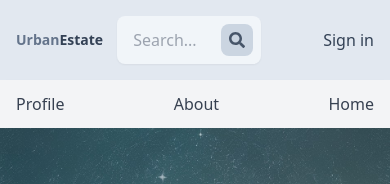
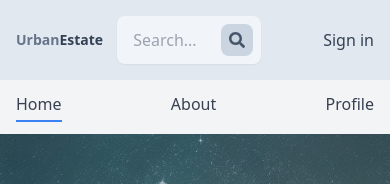
Before and after one commit to Deeppatelll/Urban-Estate, a React (Vite) app in the folder client/: page / in a window 390 px wide. Shown: the top 184 px of the page. Built offline with nearby package versions, Linux system fonts and the light colour scheme; no server answers.

Commit message:
deployment changes

```diff
--- a/client/src/pages/About.jsx
+++ b/client/src/pages/About.jsx
@@ -5,11 +5,34 @@ export default function About() {
   return (
     <main>
       {/* 🔹 This section shows on small screens only */}
-      <div className="sm:hidden flex justify-between bg-gray-100 py-3 px-4 shadow-md">
-        <Link to="/" className="text-gray-700 font-medium">Home</Link>
-        <Link to="/about" className="text-gray-700 font-medium">About</Link>
-        <Link to="/profile" className="text-gray-700 font-medium">Profile</Link>
-      </div>
+     {/* 🔹 This section shows on small screens only */}
+<div className="sm:hidden flex justify-between bg-gray-100 py-3 px-4 shadow-md">
+  <Link
+    to="/"
+    className={`text-gray-700 font-medium pb-1 hover:text-blue-500 ${
+      location.pathname === "/" ? "border-b-2 border-blue-500 text-blue-600" : ""
+    }`}
+  >
+    Home
+  </Link>
+  <Link
+    to="/about"
+    className={`text-gray-700 font-medium pb-1 hover:text-blue-500 ${
+      location.pathname === "/about" ? "border-b-2 border-blue-500 text-blue-600" : ""
+    }`}
+  >
+    About
+  </Link>
+  <Link
+    to="/profile"
+    className={`text-gray-700 font-medium pb-1 hover:text-blue-500 ${
+      location.pathname === "/profile" ? "border-b-2 border-blue-500 text-blue-600" : ""
+    }`}
+  >
+    Profile
+  </Link>
+</div>
+
 
       <div className="min-h-screen bg-gray-100 flex flex-col items-center p-6">
         <div className="max-w-4xl w-full bg-white shadow-lg rounded-2xl p-8">
--- a/client/src/pages/Home.jsx
+++ b/client/src/pages/Home.jsx
@@ -46,11 +46,35 @@ export default function Home() {
     <div>
 
       {/* 🔹 This section shows on small screens only */}
-      <div className="sm:hidden flex justify-between bg-gray-100 py-3 px-4 shadow-md">
-        <Link to="/profile" className="text-gray-700 font-medium">Profile</Link>
-        <Link to="/about" className="text-gray-700 font-medium">About</Link>
-        <Link to="/" className="text-gray-700 font-medium">Home</Link>
-      </div>
+       {/* 🔹 This section shows on small screens only */}
+       {/* 🔹 This section shows on small screens only */}
+<div className="sm:hidden flex justify-between bg-gray-100 py-3 px-4 shadow-md">
+  <Link
+    to="/"
+    className={`text-gray-700 font-medium pb-1 hover:text-blue-500 ${
+      location.pathname === "/" ? "border-b-2 border-blue-500 text-blue-600" : ""
+    }`}
+  >
+    Home
+  </Link>
+  <Link
+    to="/about"
+    className={`text-gray-700 font-medium pb-1 hover:text-blue-500 ${
+      location.pathname === "/about" ? "border-b-2 border-blue-500 text-blue-600" : ""
+    }`}
+  >
+    About
+  </Link>
+  <Link
+    to="/profile"
+    className={`text-gray-700 font-medium pb-1 hover:text-blue-500 ${
+      location.pathname === "/profile" ? "border-b-2 border-blue-500 text-blue-600" : ""
+    }`}
+  >
+    Profile
+  </Link>
+</div>
+
 
       {/* Hero Section with Background */}
       <div
--- a/client/src/pages/Listing.jsx
+++ b/client/src/pages/Listing.jsx
@@ -1,5 +1,5 @@
 import { useEffect, useState } from 'react';
-import { useParams,Link} from 'react-router-dom';
+import { useParams, Link, useNavigate } from 'react-router-dom'; // Import useNavigate
 import { Swiper, SwiperSlide } from 'swiper/react';
 import SwiperCore from 'swiper';
 import { useSelector } from 'react-redux';
@@ -26,6 +26,7 @@ export default function Listing() {
   const [contact, setContact] = useState(false);
   const params = useParams();
   const { currentUser } = useSelector((state) => state.user);
+  const navigate = useNavigate(); // Initialize useNavigate
 
   useEffect(() => {
     let isMounted = true; // Prevent state updates on unmounted component
@@ -60,13 +61,19 @@ export default function Listing() {
     };
   }, [params.listingId]);
 
+  // Function to check if user is signed in
+  const checkAuth = () => {
+    if (!currentUser) {
+      navigate('/sign-in'); // Redirect to sign-in page
+      return false;
+    }
+    return true;
+  };
+
   const addToFavourites = async () => {
+    if (!checkAuth()) return; // Check if user is signed in
+
     try {
-      if (!currentUser) {
-        alert("You need to be logged in to add to favourites.");
-        return;
-      }
-
       const res = await fetch(`/api/user/addtofav/${params.listingId}`, {
         method: "POST",
         headers: {
@@ -87,9 +94,10 @@ export default function Listing() {
     }
   };
 
-
   // Function to generate PDF
   const generatePDF = async () => {
+    if (!checkAuth()) return; // Check if user is signed in
+
     const doc = new jsPDF();
     const imgWidth = 180;  // Width of the image in PDF
     const imgX = 10;  // X position for images
@@ -97,36 +105,26 @@ export default function Listing() {
 
     // Loop through images and add them to PDF
     for (const url of listing.imageUrls) {
-      // Create an image element
       const img = new Image();
       img.src = url;
 
-      // Wait for the image to load before adding to the PDF
       img.onload = function () {
-        // Calculate image height while maintaining the aspect ratio
         const aspectRatio = img.width / img.height;
         const imgHeight = imgWidth / aspectRatio;
 
-        // Add image to PDF with proper dimensions
         doc.addImage(url, 'JPEG', imgX, yPosition, imgWidth, imgHeight);
-        yPosition += imgHeight + 10;  // Add spacing after each image
+        yPosition += imgHeight + 10;
 
-        // After images, add details
-        if (yPosition >= 250) {  // Check if space is running out, add new page
+        if (yPosition >= 250) {
           doc.addPage();
-          yPosition = 10; // Reset Y position for the new page
+          yPosition = 10;
         }
 
-        // After the last image, add property details
         if (listing.imageUrls.indexOf(url) === listing.imageUrls.length - 1) {
-          // Add property details below images
-          yPosition += 10;  // Space between images and details
-
-          // Set font size and color for details
+          yPosition += 10;
           doc.setFontSize(10);
           doc.setTextColor(0, 0, 0);
 
-          // Add property details: Name, Price, Location, and Description
           doc.text(`Property Name: ${listing.name}`, imgX, yPosition);
           yPosition += 6;
 
@@ -139,7 +137,6 @@ export default function Listing() {
           doc.text(`Description: ${listing.description}`, imgX, yPosition);
           yPosition += 6;
 
-          // Save the PDF after details
           doc.save(`${listing.name}-brochure.pdf`);
         }
       };
@@ -210,7 +207,6 @@ export default function Listing() {
                 </p>
               )}
 
-              {/* ✅ Moved "Add to Favourite" button to the yellow area without removing anything */}
               {currentUser && listing.userRef !== currentUser._id && (
                 <button
                   onClick={addToFavourites}
@@ -250,7 +246,9 @@ export default function Listing() {
 
             {!contact && (
               <button
-                onClick={() => setContact(true)}
+                onClick={() => {
+                  if (checkAuth()) setContact(true); // Check if user is signed in
+                }}
                 className="bg-slate-700 text-white rounded-lg uppercase hover:opacity-95 p-3 mt-6"
               >
                 Contact Developer
@@ -269,7 +267,6 @@ export default function Listing() {
                 <span>Download Brochure</span>
               </div>
             </button>
-
           </div>
         </div>
       )}
```
Lines whose indentation alone changed are shown as unchanged.
